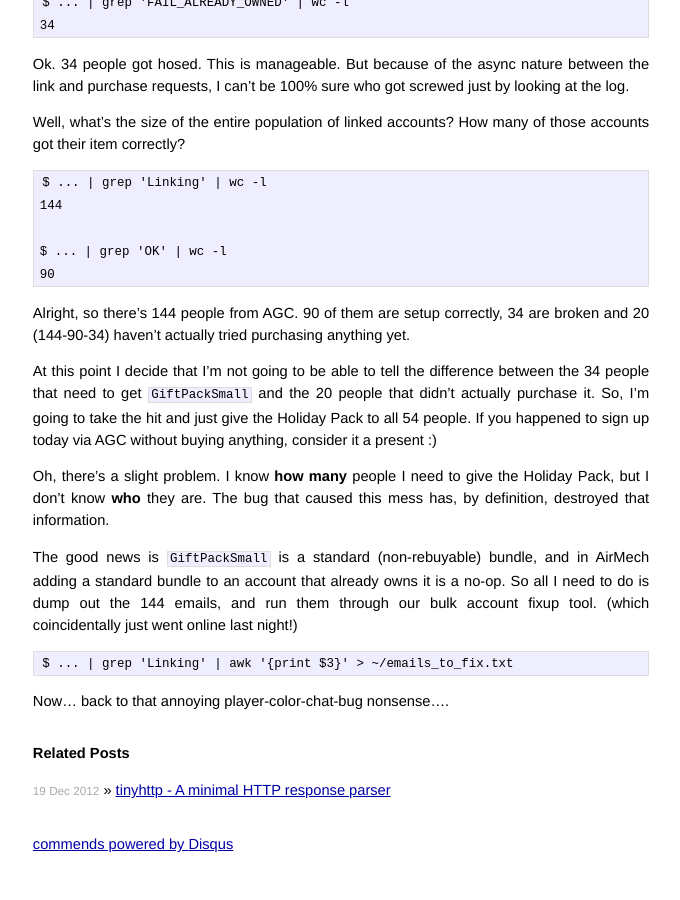
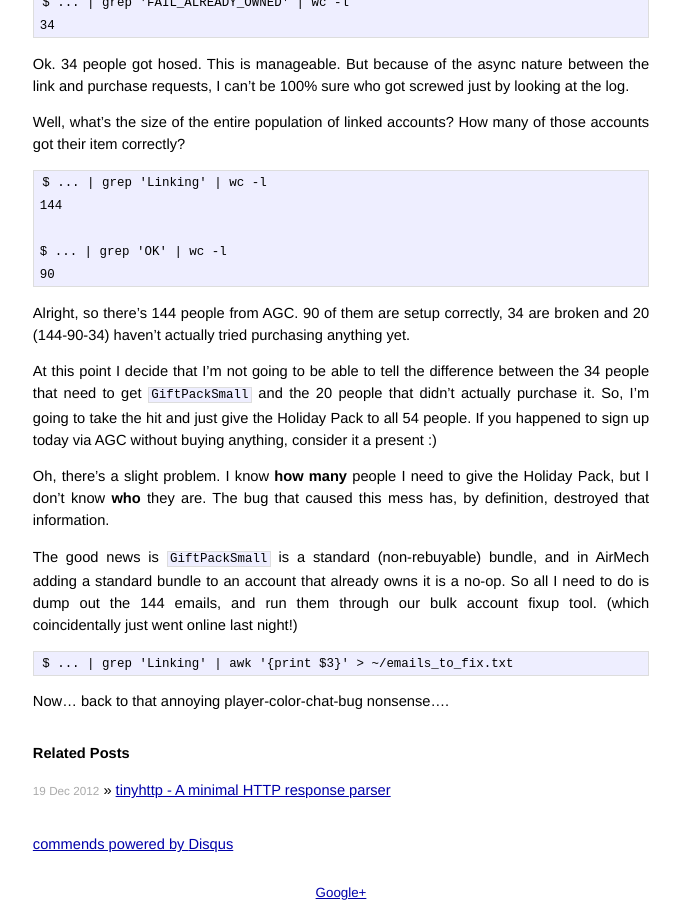
Before and after one commit to mendsley/mendsley.github.com, a Jekyll site: the page built from _posts/2012-12-23-ruining-christmas.md, in a window 1280 px wide and 900 px high, scrolled down 3461 px. Shown: the whole window, without its empty margins (299-979 px from the left). Built offline with Jekyll 4.4.1, drawn with Linux system fonts in a browser that asks for light colours; some web fonts are replaced; Markdown is read by kramdown in place of the engine named in the settings; comment, search, counter and statistics services are not loaded; before the commit the page ends 4316 px from its top, so only the background shows below that.

Commit message:
cleaning up xhtml validation issues

```diff
--- a/_layouts/default.html
+++ b/_layouts/default.html
@@ -1,5 +1,5 @@
 <!DOCTYPE html>
-<html xmlns="http://www.w3.org/1999/xhtml" xml:lang="en" lang="en-us">
+<html xmlns="http://www.w3.org/1999/xhtml" xml:lang="en-us" lang="en-us" itemscope itemtype="http://schema.org/Article">
 	<head>
 		<meta charset="utf-8" />
 		<title>{{ page.title }}</title>
@@ -10,8 +10,12 @@
 		<meta name="author" content="Matthew Endsley" />
 		<meta property="og:title" content="{{ page.title }}" />
 		<meta property="og:image" content="http://mendsley.github.com{{ page.image }}" />
-		<meta itemprop="image_url" content="http://mendsley.github.com{{ page.image }}" />
+		<meta property="og:url" content="http://mendsley.github.com{{ page.url }}" />
 		<link rel="image_src" href="http://mendsley.github.com{{ page.image }}" />
+
+		<meta itemprop="name" content="{{ page.title }}" />
+		<meta itemprop="description" content="{{ page.description }}" />
+		<meta itemprop="image" content="http://mendsley.github.com{{ page.image }}" />
 
 		<link rel="stylesheet" href="/css/screen.css" type="text/css" media="screen, projection" />
 		<link rel="stylesheet" href="/css/syntax.css" type="text/css" />
@@ -33,7 +37,7 @@
 	<body>
 		<div class="site">
 			<div class="title">
-				<a href="/atom.xml"><img src="/images/rss14.png"></img></a>
+				<a href="/atom.xml"><img alt="rss feed" src="/images/rss14.png" /></a>
 				<a href="/">Matthew Endsley</a>
 				<a class="extra" href="/">home</a>
 			</div>
@@ -41,5 +45,6 @@
 			{{ content }}
 
 		</div>
+		<a href="https://plus.google.com/108692310408288996137?rel=author">Google+</a>
 	</body>
 </html>
--- a/_layouts/post.html
+++ b/_layouts/post.html
@@ -2,12 +2,15 @@
 layout: default
 ---
 
+
+<div itemscope="itemscope" itemtype="http://schema.org/Product">
+</div>
+
 <div id="post">
 
 <h1>{{ page.title }}</h1>
-<h2>{{ page.description }}</h2>
 
-<p class="meta"><img src="/images/{{ page.icon }}_icon.png">{{ page.date | date_to_long_string }} - {{ page.location }}</img></p>
+<p class="meta"><img alt="author" src="/images/{{ page.icon }}_icon.png" />{{ page.date | date_to_long_string }} - {{ page.location }}</p>
 
 {{ content }}
 
```
Also changed, not shown: _posts/2012-12-23-ruining-christmas.md (+1 -0 lines), index.md (+2 -0 lines), images/ruiningchristmas/f7u12_tn.png.
